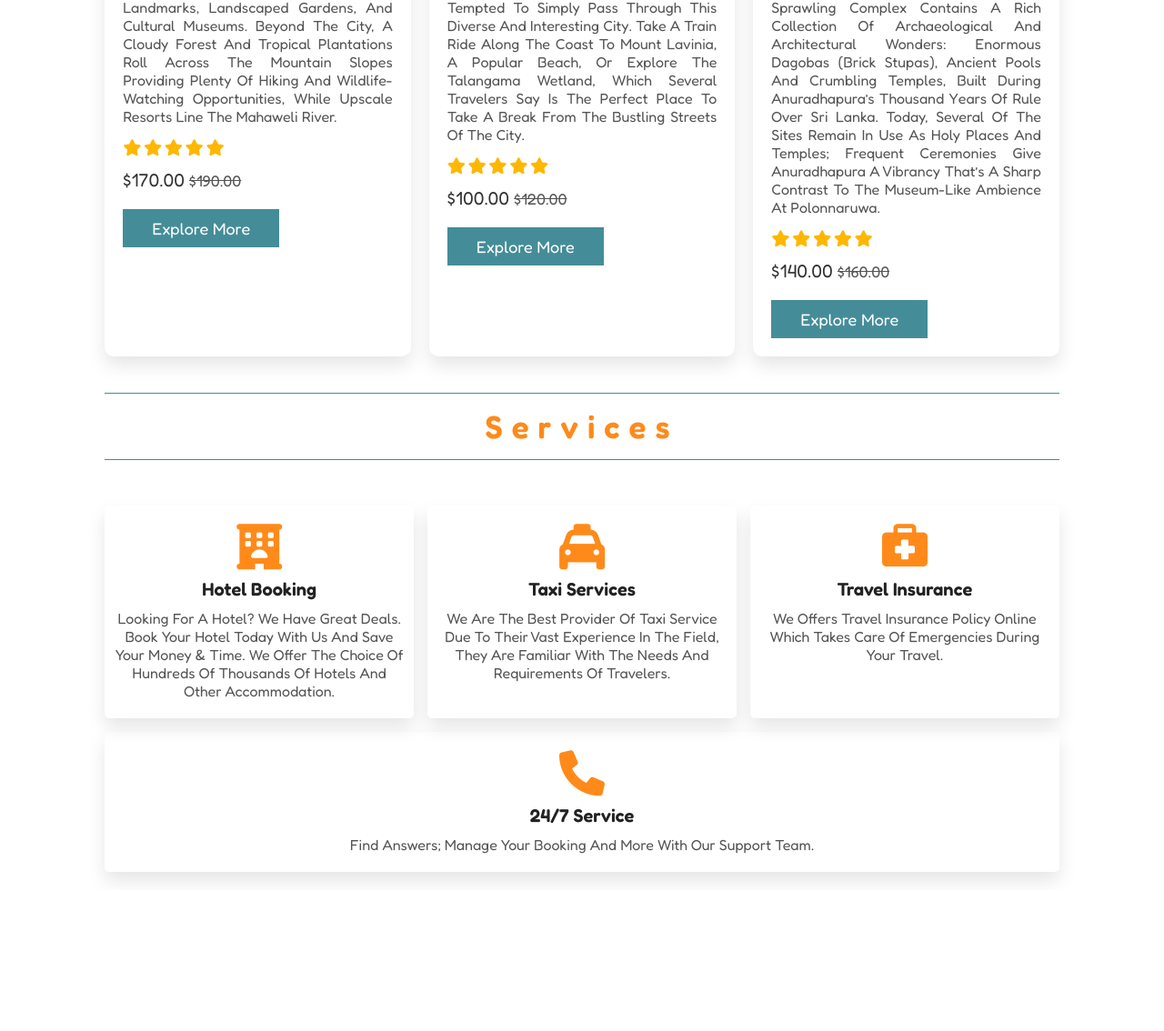
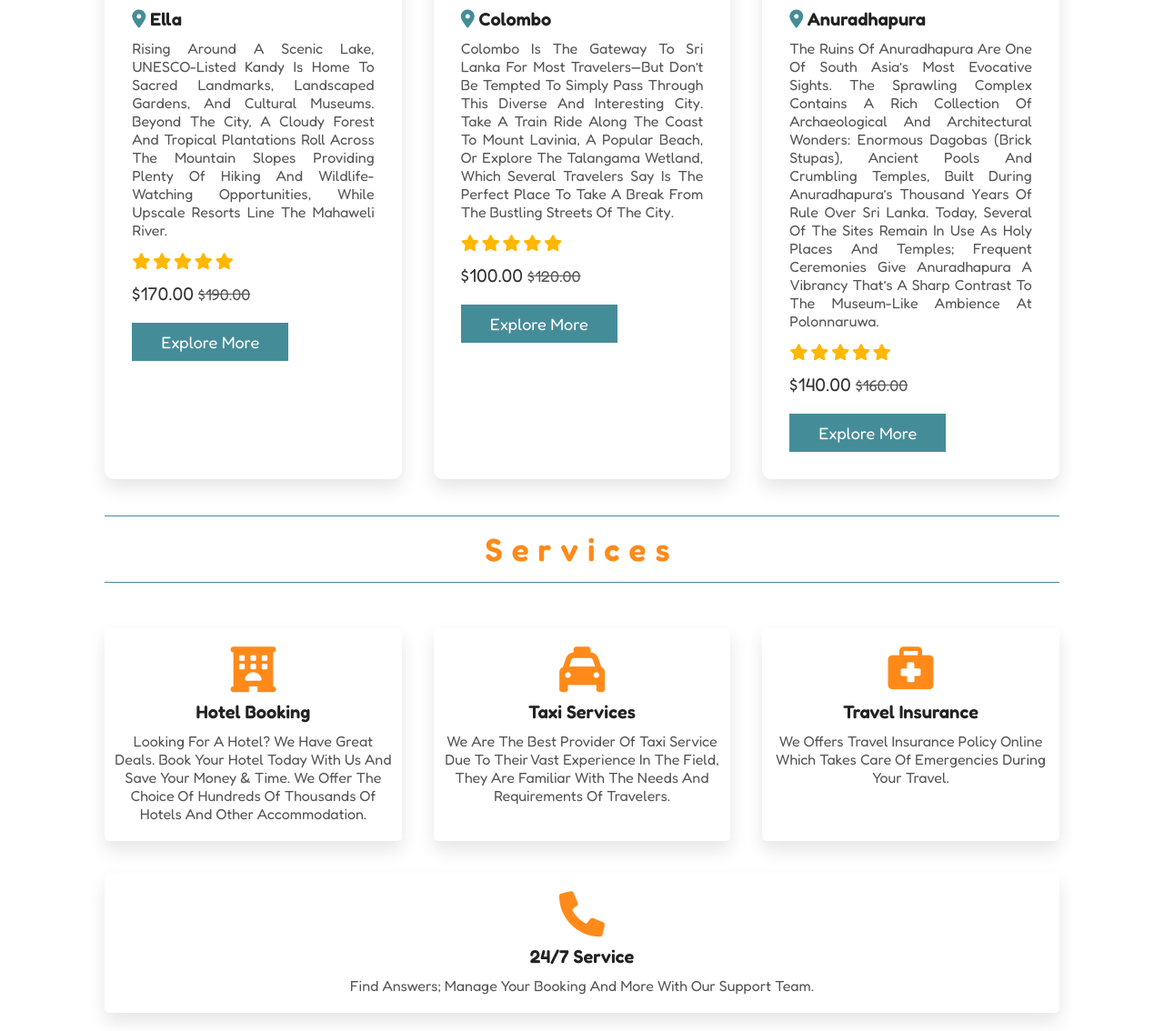
Before and after one commit to IshanNadeera/Travel-Agency-Web, a plain HTML site: page index.html in a window 1280 px wide. Shown: the part 2631-3765 px from the top of the page at 91% size. Before the commit the page ends 3610 px from the top, so only its background shows below. Drawn offline with Linux system fonts and the light colour scheme.

Commit message:
Updated gap Values

```diff
--- a/Css/styles.css
+++ b/Css/styles.css
@@ -358,7 +358,7 @@ header .search-bar-container label:hover{
 .packages .box-container{
     display: flex;
     flex-wrap: wrap;
-    gap: 20px;
+    gap: 35px;
     padding-top: 30px;
 }
 
@@ -366,6 +366,7 @@ header .search-bar-container label:hover{
     flex: 1 1 300px;
     border-radius: 10px;
     overflow: hidden;
+    padding: 10px;
     box-shadow: 0 10px 20px rgba(0,0,0,.1);
 }
 
@@ -419,7 +420,7 @@ header .search-bar-container label:hover{
 .services .box-container{
     display: flex;
     flex-wrap: wrap;
-    gap: 15px;
+    gap: 35px;
     padding-top: 50px;
 }
 
```
